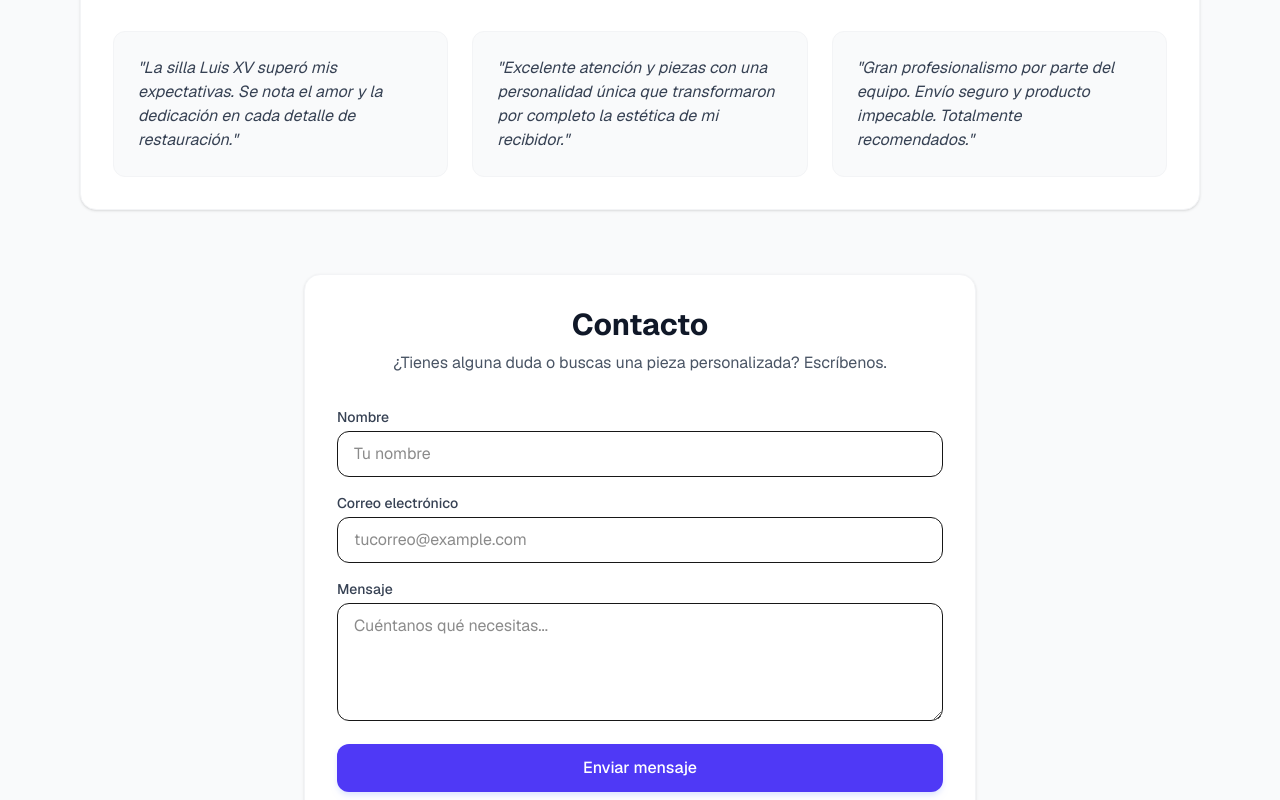
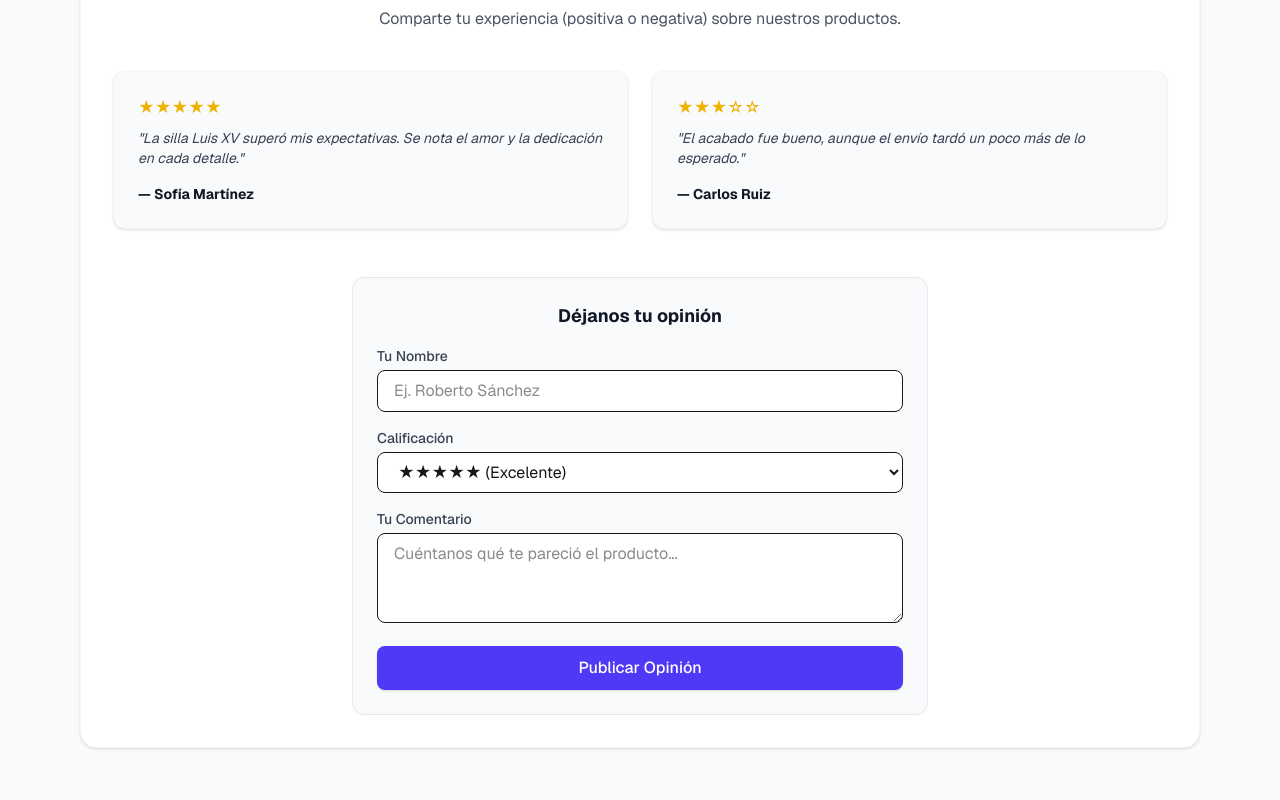
Before and after one commit to maribelquintero2011-netizen/muebles-restaurados, a Next.js app: page / in a window 1280 px wide. Shown: the part 1580-2380 px from the top of the page. Built offline with nearby package versions, Linux system fonts and the light colour scheme.

Commit message:
Actualizar secciones y catalogo

```diff
--- a/app/page.tsx
+++ b/app/page.tsx
@@ -2,7 +2,6 @@
 
 import { useState } from 'react';
 
-// Definición de tipos
 interface Product {
   id: number;
   title: string;
@@ -20,7 +19,12 @@ interface Partner {
   image: string;
 }
 
-// Componente del Carrito Lateral
+interface Review {
+  name: string;
+  comment: string;
+  rating: number;
+}
+
 function CarritoLateral({
   isOpen,
   onClose,
@@ -51,7 +55,7 @@ function CarritoLateral({
             cart.map((item, index) => (
               <div key={index} className="flex items-center justify-between border-b pb-3">
                 <div className="flex items-center gap-3">
-                  <img src={item.images} alt={item.title} className="w-16 h-16 object-cover rounded-md" />
+                  <img src={item.images} alt={item.title} className="w-16 h-16 object-cover rounded-md bg-gray-50" />
                   <div>
                     <h4 className="font-medium text-sm text-gray-800">{item.title}</h4>
                     <p className="text-indigo-600 font-semibold text-sm">${item.price.toFixed(2)}</p>
@@ -88,6 +92,7 @@ function CarritoLateral({
                 }
               } catch (error) {
                 console.error('Error:', error);
+                alert('Ocurrió un error de red al procesar el pago.');
               }
             }}
             disabled={cart.length === 0}
@@ -104,7 +109,6 @@ function CarritoLateral({
 }
 
 export default function Home() {
-  // Productos (Se eliminó la Mesa de Centro Industrial)
   const [products] = useState<Product[]>([
     {
       id: 1,
@@ -126,7 +130,6 @@ export default function Home() {
     }
   ]);
 
-  // Socios con los nuevos nombres
   const partners: Partner[] = [
     {
       name: "Emil Carrasquel",
@@ -142,12 +145,19 @@ export default function Home() {
     }
   ];
 
+  const [reviews, setReviews] = useState<Review[]>([
+    { name: "Sofía Martínez", comment: "La silla Luis XV superó mis expectativas. Se nota el amor y la dedicación en cada detalle.", rating: 5 },
+    { name: "Carlos Ruiz", comment: "El acabado fue bueno, aunque el envío tardó un poco más de lo esperado.", rating: 3 }
+  ]);
+
+  const [newReview, setNewReview] = useState({ name: '', comment: '', rating: 5 });
+  const [requestForm, setRequestForm] = useState({ name: '', email: '', type: 'Restauración', message: '' });
+  const [requestSubmitted, setRequestSubmitted] = useState(false);
+
   const [selectedCategory, setSelectedCategory] = useState("Todos");
   const [cart, setCart] = useState<Product[]>([]);
   const [isCartOpen, setIsCartOpen] = useState(false);
   const [selectedProduct, setSelectedProduct] = useState<Product | null>(null);
-  const [contactForm, setContactForm] = useState({ name: '', email: '', message: '' });
-  const [formSubmitted, setFormSubmitted] = useState(false);
 
   const filteredProducts = selectedCategory === "Todos"
     ? products
@@ -170,18 +180,25 @@ export default function Home() {
     setSelectedProduct(null);
   };
 
-  const handleContactSubmit = (e: React.FormEvent) => {
+  const handleRequestSubmit = (e: React.FormEvent) => {
     e.preventDefault();
-    if (contactForm.name && contactForm.email && contactForm.message) {
-      setFormSubmitted(true);
-      setContactForm({ name: '', email: '', message: '' });
-      setTimeout(() => setFormSubmitted(false), 5000);
+    if (requestForm.name && requestForm.email && requestForm.message) {
+      setRequestSubmitted(true);
+      setRequestForm({ name: '', email: '', type: 'Restauración', message: '' });
+      setTimeout(() => setRequestSubmitted(false), 5000);
+    }
+  };
+
+  const handleReviewSubmit = (e: React.FormEvent) => {
+    e.preventDefault();
+    if (newReview.name && newReview.comment) {
+      setReviews([newReview, ...reviews]);
+      setNewReview({ name: '', comment: '', rating: 5 });
     }
   };
 
   return (
     <div className="min-h-screen bg-gray-50 flex flex-col justify-between relative">
-      {/* Header modificado: Logo más grande, sin el texto de la marca */}
       <header className="bg-white shadow-sm py-4 px-6 flex justify-between items-center sticky top-0 z-40">
         <button onClick={closeProductDetails} className="flex items-center gap-2">
            <img src="/logo.jpg" alt="Logo" className="h-16 w-auto object-contain" />
@@ -191,6 +208,8 @@ export default function Home() {
           <nav className="hidden md:flex items-center gap-4">
             <a href="#catalogo" onClick={closeProductDetails} className="text-sm font-medium text-gray-600 hover:text-indigo-600 transition">Catálogo</a>
             <a href="#quienes-somos" onClick={closeProductDetails} className="text-sm font-medium text-gray-600 hover:text-indigo-600 transition">Quiénes somos</a>
+            <a href="#comentarios" onClick={closeProductDetails} className="text-sm font-medium text-gray-600 hover:text-indigo-600 transition">Opiniones</a>
+            <a href="#solicitudes" onClick={closeProductDetails} className="text-sm font-medium text-gray-600 hover:text-indigo-600 transition">Restauración y Pedidos</a>
             <a href="#contacto" onClick={closeProductDetails} className="text-sm font-medium text-gray-600 hover:text-indigo-600 transition">Contacto</a>
           </nav>
           <button
@@ -213,8 +232,8 @@ export default function Home() {
             </button>
 
             <div className="grid md:grid-cols-2 gap-12 items-start">
-              <div className="rounded-xl overflow-hidden shadow-md bg-gray-100">
-                <img src={selectedProduct.images} alt={selectedProduct.title} className="w-full h-96 object-cover" />
+              <div className="rounded-xl overflow-hidden shadow-md bg-white p-4 flex items-center justify-center border">
+                <img src={selectedProduct.images} alt={selectedProduct.title} className="w-full h-80 object-cover rounded-lg" />
               </div>
               <div>
                 <span className="text-sm text-indigo-600 font-semibold uppercase tracking-wider">{selectedProduct.category}</span>
@@ -237,7 +256,6 @@ export default function Home() {
           </div>
         ) : (
           <>
-            {/* Sección Quiénes Somos con Nuevos Nombres */}
             <section id="quienes-somos" className="bg-white rounded-2xl p-8 shadow-sm mb-16">
               <div className="text-center max-w-2xl mx-auto">
                 <span className="text-xs font-semibold text-indigo-600 uppercase tracking-widest">Filosofía y Estudio</span>
@@ -257,7 +275,6 @@ export default function Home() {
               </div>
             </section>
 
-            {/* Sección de Catálogo */}
             <section id="catalogo" className="mb-16">
               <div className="text-center mb-10">
                 <h2 className="text-3xl font-bold text-gray-900">Nuestros Muebles Restaurados</h2>
@@ -284,7 +301,8 @@ export default function Home() {
                 {filteredProducts.map((product) => (
                   <div key={product.id} className="bg-white rounded-2xl overflow-hidden shadow-sm border border-gray-100 flex flex-col justify-between hover:shadow-md transition">
                     <div>
-                      <div className="h-64 overflow-hidden bg-gray-100 cursor-pointer" onClick={() => viewProductDetails(product)}>
+                      {/* Imagen con object-cover y altura fija para que se vea perfectamente proporcionada */}
+                      <div className="h-64 overflow-hidden bg-white cursor-pointer" onClick={() => viewProductDetails(product)}>
                         <img src={product.images} alt={product.title} className="w-full h-full object-cover hover:scale-105 transition duration-500" />
                       </div>
                       <div className="p-6">
@@ -306,41 +324,93 @@ export default function Home() {
               </div>
             </section>
 
-            {/* Nueva Sección de Opiniones */}
-            <section className="my-16 bg-white p-8 rounded-2xl shadow-sm border border-gray-100">
-              <h2 className="text-3xl font-bold text-center text-gray-900 mb-8">Lo que dicen nuestros clientes</h2>
-              <div className="grid md:grid-cols-3 gap-6">
-                <div className="p-6 bg-gray-50 rounded-xl border border-gray-100 italic text-gray-700">
-                  "La silla Luis XV superó mis expectativas. Se nota el amor y la dedicación en cada detalle de restauración."
-                </div>
-                <div className="p-6 bg-gray-50 rounded-xl border border-gray-100 italic text-gray-700">
-                  "Excelente atención y piezas con una personalidad única que transformaron por completo la estética de mi recibidor."
-                </div>
-                <div className="p-6 bg-gray-50 rounded-xl border border-gray-100 italic text-gray-700">
-                  "Gran profesionalismo por parte del equipo. Envío seguro y producto impecable. Totalmente recomendados."
-                </div>
+            {/* Sección de Opiniones y Comentarios de Clientes */}
+            <section id="comentarios" className="my-16 bg-white p-8 rounded-2xl shadow-sm border border-gray-100">
+              <h2 className="text-3xl font-bold text-center text-gray-900 mb-2">Opiniones de Clientes</h2>
+              <p className="text-center text-gray-600 mb-10">Comparte tu experiencia (positiva o negativa) sobre nuestros productos.</p>
+
+              <div className="grid md:grid-cols-2 gap-6 mb-12">
+                {reviews.map((rev, idx) => (
+                  <div key={idx} className="p-6 bg-gray-50 rounded-xl border border-gray-100 flex flex-col justify-between shadow-sm">
+                    <div>
+                      <div className="text-yellow-500 mb-2">
+                        {"★".repeat(rev.rating)}{"☆".repeat(5 - rev.rating)}
+                      </div>
+                      <p className="italic text-gray-700 text-sm mb-4">"{rev.comment}"</p>
+                    </div>
+                    <p className="font-bold text-gray-900 text-sm">— {rev.name}</p>
+                  </div>
+                ))}
+              </div>
+
+              <div className="max-w-xl mx-auto bg-gray-50 p-6 rounded-xl border border-gray-200">
+                <h3 className="text-lg font-bold text-gray-900 mb-4 text-center">Déjanos tu opinión</h3>
+                <form onSubmit={handleReviewSubmit} className="space-y-4">
+                  <div>
+                    <label className="block text-sm font-medium text-gray-700 mb-1">Tu Nombre</label>
+                    <input
+                      type="text"
+                      required
+                      value={newReview.name}
+                      onChange={(e) => setNewReview({ ...newReview, name: e.target.value })}
+                      className="w-full border rounded-lg px-4 py-2 bg-white focus:ring-2 focus:ring-indigo-500 focus:outline-none"
+                      placeholder="Ej. Roberto Sánchez"
+                    />
+                  </div>
+                  <div>
+                    <label className="block text-sm font-medium text-gray-700 mb-1">Calificación</label>
+                    <select
+                      value={newReview.rating}
+                      onChange={(e) => setNewReview({ ...newReview, rating: Number(e.target.value) })}
+                      className="w-full border rounded-lg px-4 py-2 bg-white focus:ring-2 focus:ring-indigo-500 focus:outline-none"
+                    >
+                      <option value={5}>★★★★★ (Excelente)</option>
+                      <option value={4}>★★★★☆ (Muy bueno)</option>
+                      <option value={3}>★★★☆☆ (Regular)</option>
+                      <option value={2}>★★☆☆☆ (Malo)</option>
+                      <option value={1}>★☆☆☆☆ (Muy malo)</option>
+                    </select>
+                  </div>
+                  <div>
+                    <label className="block text-sm font-medium text-gray-700 mb-1">Tu Comentario</label>
+                    <textarea
+                      rows={3}
+                      required
+                      value={newReview.comment}
+                      onChange={(e) => setNewReview({ ...newReview, comment: e.target.value })}
+                      className="w-full border rounded-lg px-4 py-2 bg-white focus:ring-2 focus:ring-indigo-500 focus:outline-none"
+                      placeholder="Cuéntanos qué te pareció el producto..."
+                    />
+                  </div>
+                  <button
+                    type="submit"
+                    className="w-full bg-indigo-600 hover:bg-indigo-700 text-white font-medium py-2.5 rounded-lg transition shadow-sm"
+                  >
+                    Publicar Opinión
+                  </button>
+                </form>
               </div>
             </section>
 
-            {/* Sección de Contacto */}
-            <section id="contacto" className="bg-white rounded-2xl p-8 shadow-sm border border-gray-100 max-w-2xl mx-auto">
-              <h2 className="text-3xl font-bold text-center text-gray-900 mb-2">Contacto</h2>
-              <p className="text-center text-gray-600 mb-8">¿Tienes alguna duda o buscas una pieza personalizada? Escríbenos.</p>
+            {/* Sección de Solicitudes y Restauraciones (Encargo de muebles o reparaciones) */}
+            <section id="solicitudes" className="bg-white rounded-2xl p-8 shadow-sm border border-gray-100 max-w-2xl mx-auto mb-16">
+              <h2 className="text-3xl font-bold text-center text-gray-900 mb-2">Solicitudes y Restauraciones</h2>
+              <p className="text-center text-gray-600 mb-8">¿Quieres mandar a restaurar un mueble propio o solicitar un diseño específico a medida?</p>
 
-              {formSubmitted && (
+              {requestSubmitted && (
                 <div className="mb-6 p-4 bg-green-50 border border-green-200 text-green-700 rounded-xl text-center">
-                  ¡Mensaje enviado con éxito! Nos pondremos en contacto contigo pronto.
+                  ¡Solicitud enviada con éxito! Nos pondremos en contacto contigo para coordinar los detalles.
                 </div>
               )}
 
-              <form onSubmit={handleContactSubmit} className="space-y-4">
+              <form onSubmit={handleRequestSubmit} className="space-y-4">
                 <div>
                   <label className="block text-sm font-medium text-gray-700 mb-1">Nombre</label>
                   <input
                     type="text"
                     required
-                    value={contactForm.name}
-                    onChange={(e) => setContactForm({ ...contactForm, name: e.target.value })}
+                    value={requestForm.name}
+                    onChange={(e) => setRequestForm({ ...requestForm, name: e.target.value })}
                     className="w-full border rounded-xl px-4 py-2.5 focus:ring-2 focus:ring-indigo-500 focus:outline-none"
                     placeholder="Tu nombre"
                   />
@@ -350,41 +420,67 @@ export default function Home() {
                   <input
                     type="email"
                     required
-                    value={contactForm.email}
-                    onChange={(e) => setContactForm({ ...contactForm, email: e.target.value })}
+                    value={requestForm.email}
+                    onChange={(e) => setRequestForm({ ...requestForm, email: e.target.value })}
                     className="w-full border rounded-xl px-4 py-2.5 focus:ring-2 focus:ring-indigo-500 focus:outline-none"
                     placeholder="tucorreo@example.com"
                   />
                 </div>
                 <div>
-                  <label className="block text-sm font-medium text-gray-700 mb-1">Mensaje</label>
+                  <label className="block text-sm font-medium text-gray-700 mb-1">Tipo de Servicio</label>
+                  <select
+                    value={requestForm.type}
+                    onChange={(e) => setRequestForm({ ...requestForm, type: e.target.value })}
+                    className="w-full border rounded-xl px-4 py-2.5 bg-white focus:ring-2 focus:ring-indigo-500 focus:outline-none"
+                  >
+                    <option value="Restauración">Restauración de un mueble propio</option>
+                    <option value="Personalizado">Solicitar un mueble personalizado / a medida</option>
+                  </select>
+                </div>
+                <div>
+                  <label className="block text-sm font-medium text-gray-700 mb-1">Cuéntanos los detalles</label>
                   <textarea
                     rows={4}
                     required
-                    value={contactForm.message}
-                    onChange={(e) => setContactForm({ ...contactForm, message: e.target.value })}
+                    value={requestForm.message}
+                    onChange={(e) => setRequestForm({ ...requestForm, message: e.target.value })}
                     className="w-full border rounded-xl px-4 py-2.5 focus:ring-2 focus:ring-indigo-500 focus:outline-none"
-                    placeholder="Cuéntanos qué necesitas..."
+                    placeholder="Describe las medidas, el estado del mueble o lo que necesitas..."
                   />
                 </div>
                 <button
                   type="submit"
                   className="w-full bg-indigo-600 hover:bg-indigo-700 text-white font-medium py-3 rounded-xl transition shadow-md shadow-indigo-100"
                 >
-                  Enviar mensaje
+                  Enviar Solicitud
                 </button>
               </form>
+            </section>
+
+            {/* Sección de Contacto (Dirección, Teléfono, Redes Sociales) */}
+            <section id="contacto" className="bg-white rounded-2xl p-8 shadow-sm border border-gray-100 max-w-2xl mx-auto text-center">
+              <h2 className="text-3xl font-bold text-gray-900 mb-2">Contacto y Ubicación</h2>
+              <p className="text-gray-600 mb-8">Encuéntranos o comunícate directamente con nuestro estudio.</p>
+
+              <div className="space-y-4 text-gray-700">
+                <p><strong>Dirección del Estudio:</strong> Calle Principal de Ebanistería #123, Ciudad</p>
+                <p><strong>Teléfono / WhatsApp:</strong> +1 (555) 123-4567</p>
+                <p><strong>Correo electrónico:</strong> contacto@maravilleria.com</p>
+                <div className="pt-4 flex justify-center gap-6">
+                  <a href="#" className="text-indigo-600 font-medium hover:underline">Instagram</a>
+                  <a href="#" className="text-indigo-600 font-medium hover:underline">Facebook</a>
+                  <a href="#" className="text-indigo-600 font-medium hover:underline">Pinterest</a>
+                </div>
+              </div>
             </section>
           </>
         )}
       </main>
 
-      {/* Footer */}
       <footer className="bg-white border-t border-gray-100 py-8 mt-16 text-center text-sm text-gray-500">
         <p>&copy; {new Date().getFullYear()} Muebles Restaurados. Todos los derechos reservados.</p>
       </footer>
 
-      {/* Carrito Lateral */}
       <CarritoLateral
         isOpen={isCartOpen}
         onClose={() => setIsCartOpen(false)}
```
